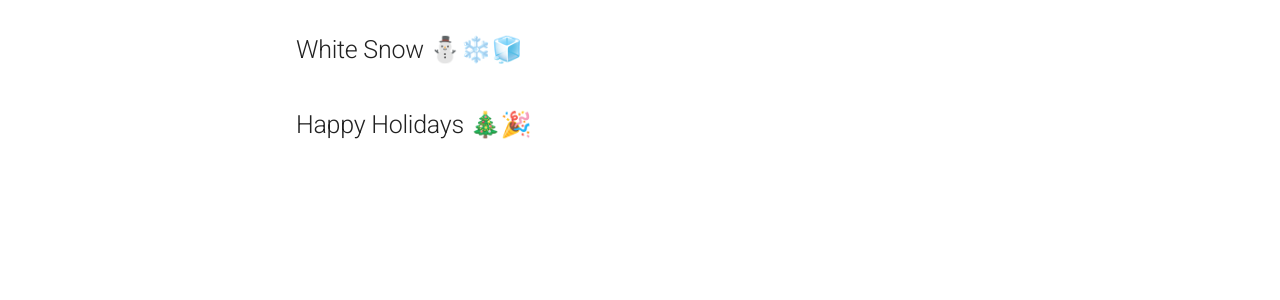
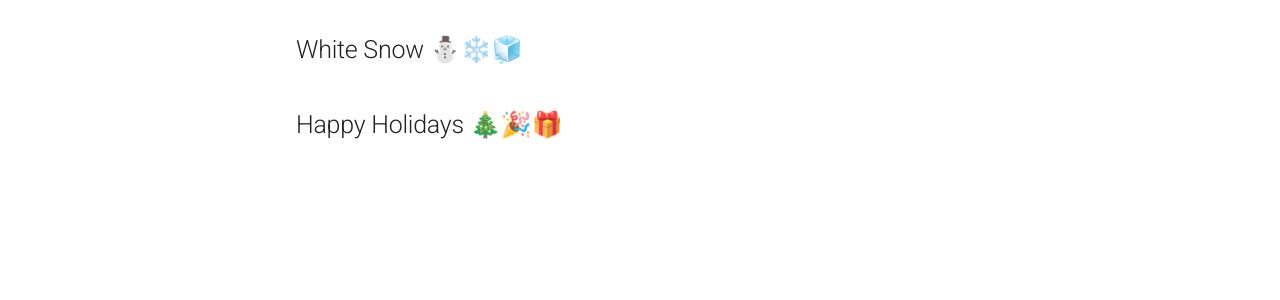
Before and after one commit to Code-dot-mil/two-steps-eval, an MkDocs documentation site: the page built from docs/test.md, in a window 1280 px wide. Shown: the part 280-580 px from the top of the page. Built offline with MkDocs 1.6.1 and Material for MkDocs 9.7.7, drawn with Linux system fonts in a browser that asks for light colours.

Commit message:
new commit msg

```diff
--- a/docs/test.md
+++ b/docs/test.md
@@ -2,4 +2,4 @@
 ## Boo
 # Dec
 ## White Snow ⛄❄️🧊
-## Happy Holidays 🎄🎉
+## Happy Holidays 🎄🎉🎁
```
